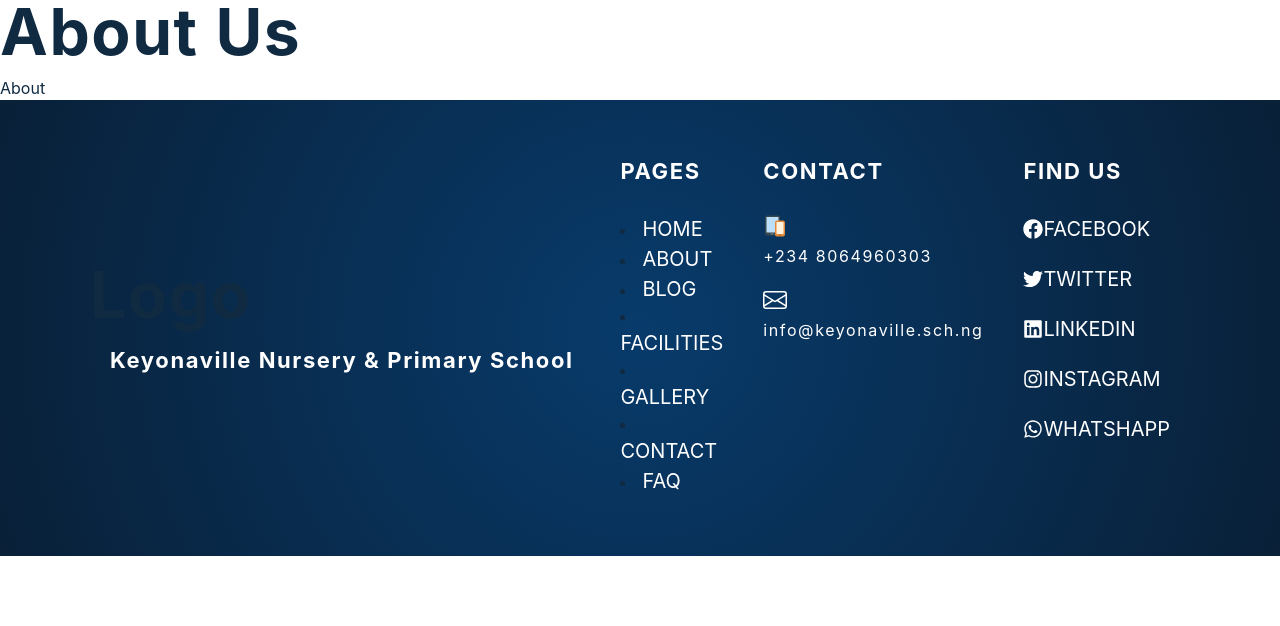
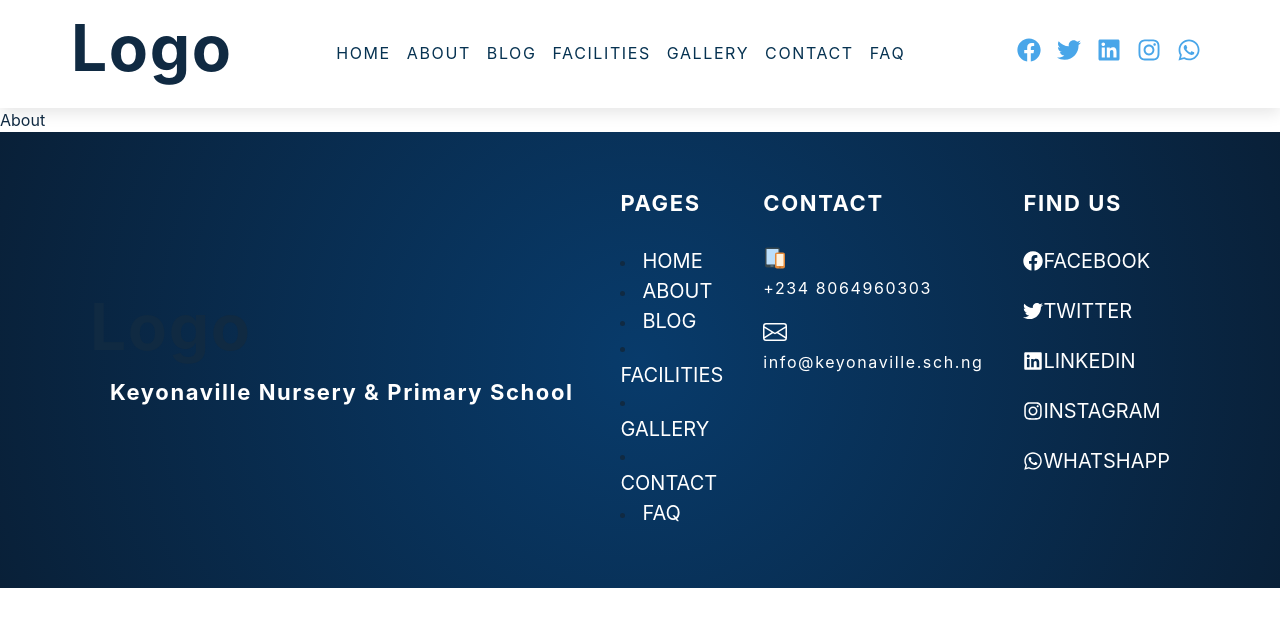
Before and after one commit to domchu/keyonaville, a Next.js app: page /about in a window 1280 px wide. Shown: the top 626 px of the page. Built offline with nearby package versions, Linux system fonts and the light colour scheme.

Commit message:
chore:imported the navbar to the about page

```diff
--- a/pages/about.js
+++ b/pages/about.js
@@ -2,6 +2,7 @@ import Head from "next/head";
 import Image from "next/image";
 import About from "../Components/About/About";
 import Footer from "../Components/Footer/Footer";
+import Navbar from "../Components/Navbar/Navbar";
 
 export default function about() {
   return (
@@ -11,7 +12,8 @@ export default function about() {
         <meta name="description" content="Generated by create next app" />
         <link rel="icon" href="/favicon.ico" />
       </Head>
-      <h1>About Us</h1>
+      <Navbar />
+
       <About />
       <Footer />
     </div>
```
